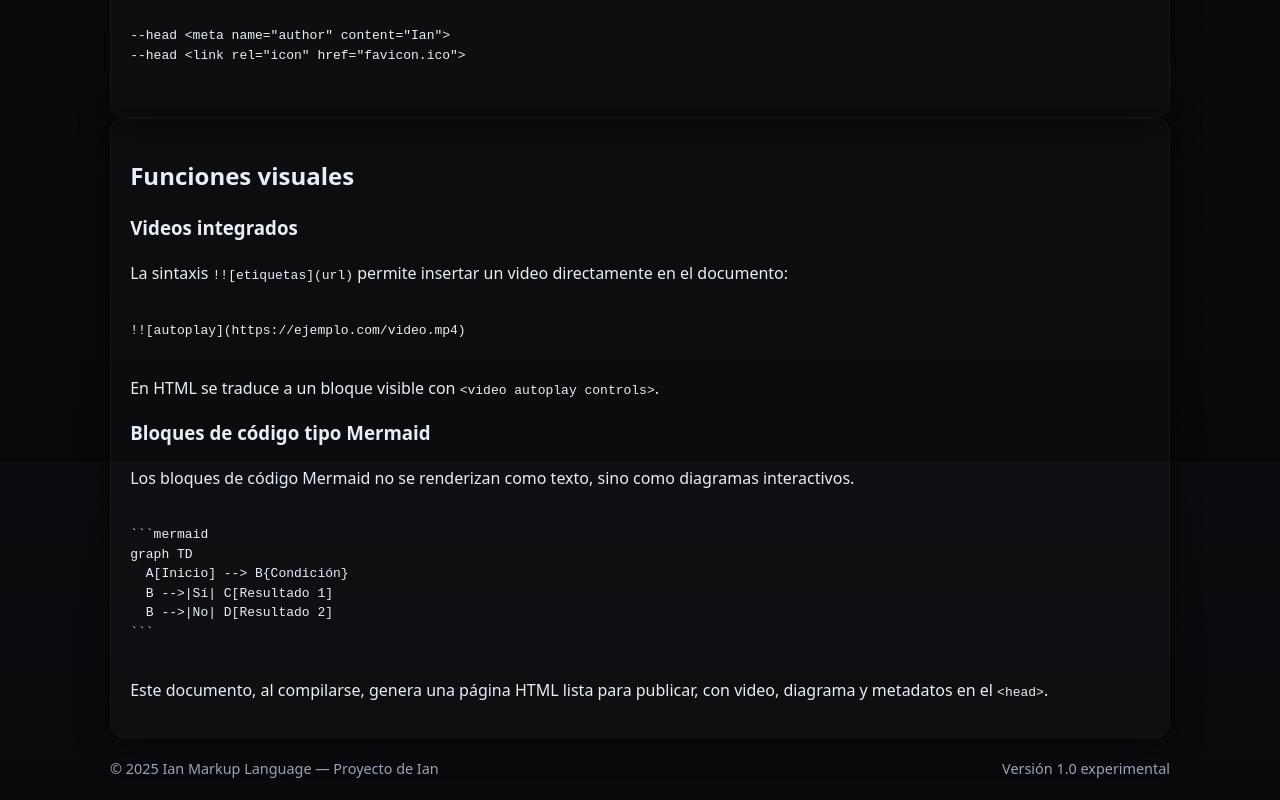
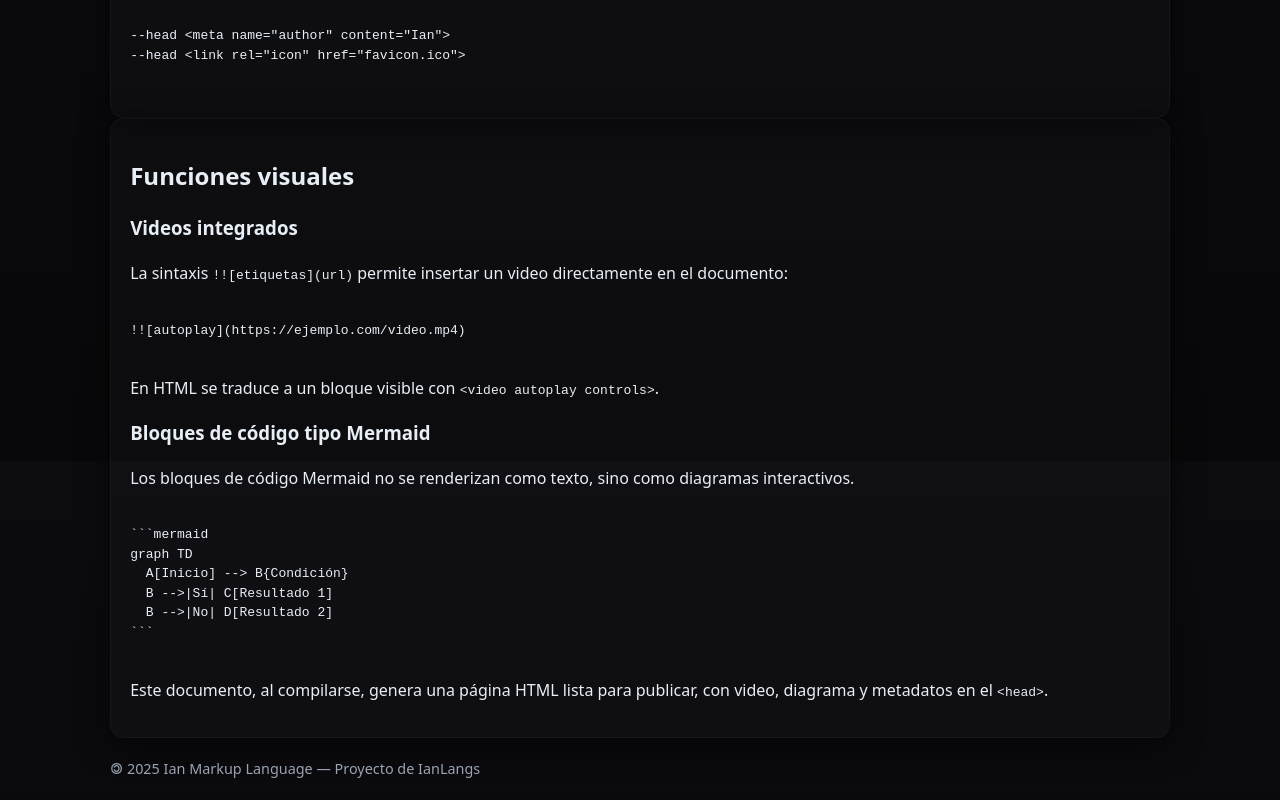
Before and after one commit to IanLangs/IanLangs.github.io, a plain HTML site: page ianml.html in a window 1280 px wide. Shown: the part 1139-1939 px from the top of the page. Drawn offline with Linux system fonts and the light colour scheme.

Commit message:
Update ianml.html

```diff
--- a/ianml.html
+++ b/ianml.html
@@ -98,6 +98,5 @@ graph TD
 </section>
 
 <footer>
-  <span>© 2025 Ian Markup Language — Proyecto de Ian</span>
-  <span>Versión 1.0 experimental</span>
+  <span>🄯 2025 Ian Markup Language — Proyecto de IanLangs</span>
 </footer>
```
